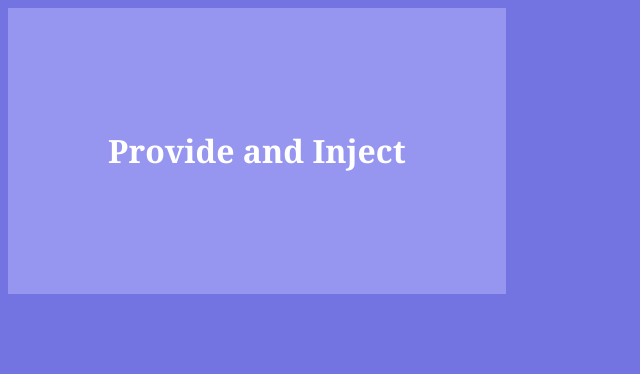
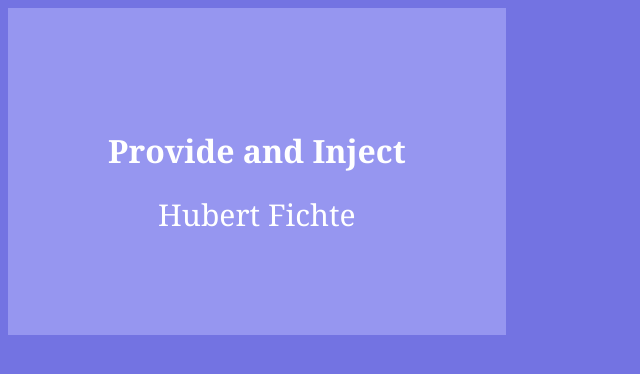
Before and after one commit to siggi-ai/Vue-Practice, a Vue app: page / in a window 1280 px wide. Shown: the top 374 px of the page, without its empty margins (0-640 px from the left). Built offline with nearby package versions, Linux system fonts and the light colour scheme.

Commit message:
scoped css inject

```diff
--- a/src/App.vue
+++ b/src/App.vue
@@ -15,8 +15,8 @@ export default {
   components: {
     Inject,
   },
-  data() {
-    return {};
+  provide: {
+    userName: "Hubert Fichte",
   },
 };
 </script>
--- a/src/components/Inject.vue
+++ b/src/components/Inject.vue
@@ -1,5 +1,16 @@
 <template>
-    <div>
-
-    </div>
+  <div>
+    {{ userName }}
+  </div>
 </template>
+<script>
+export default {
+  name: "Inject",
+  inject: ["userName"],
+};
+</script>
+<style scoped>
+div {
+  font-size: 30px;
+}
+</style>
```
